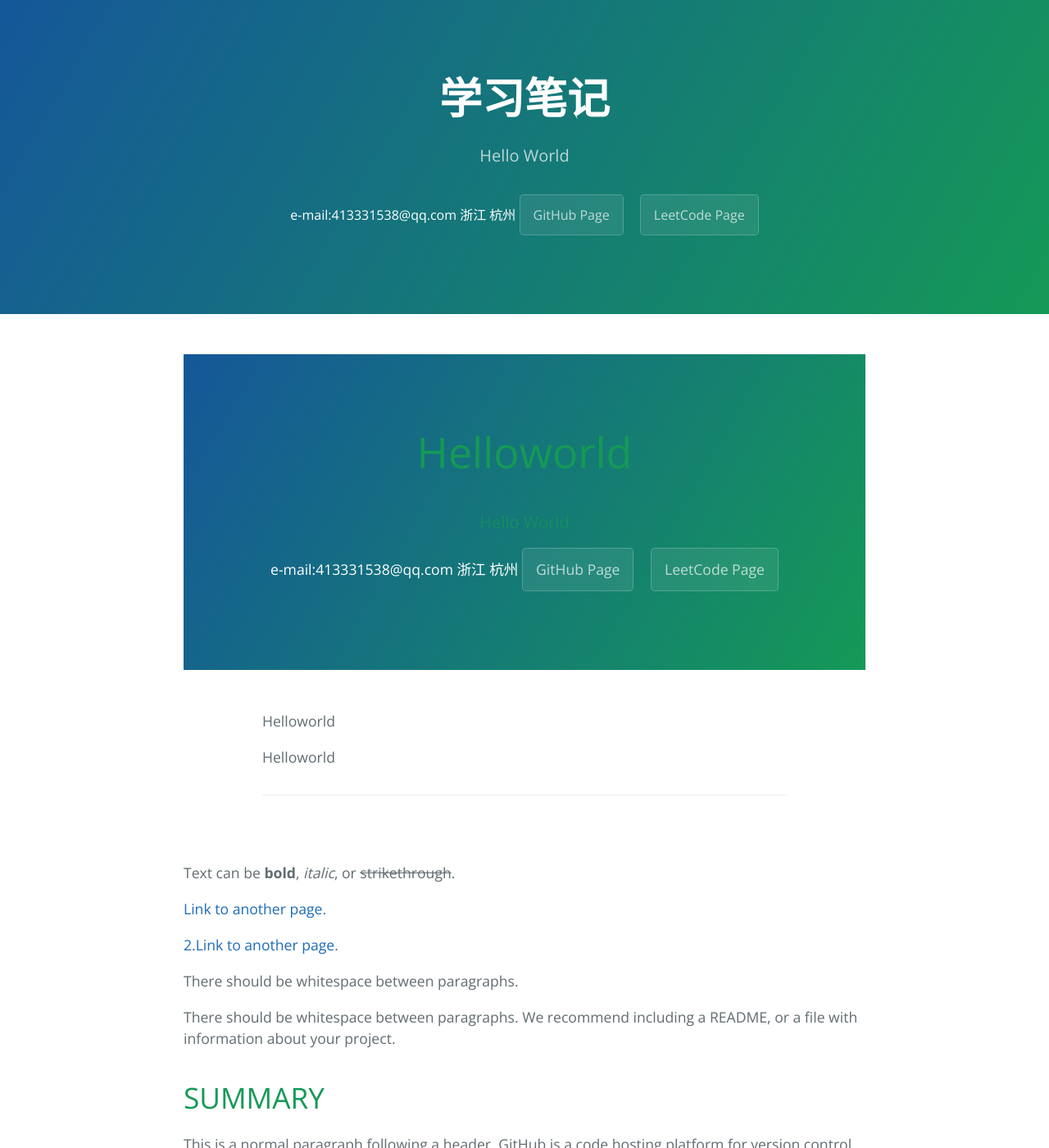
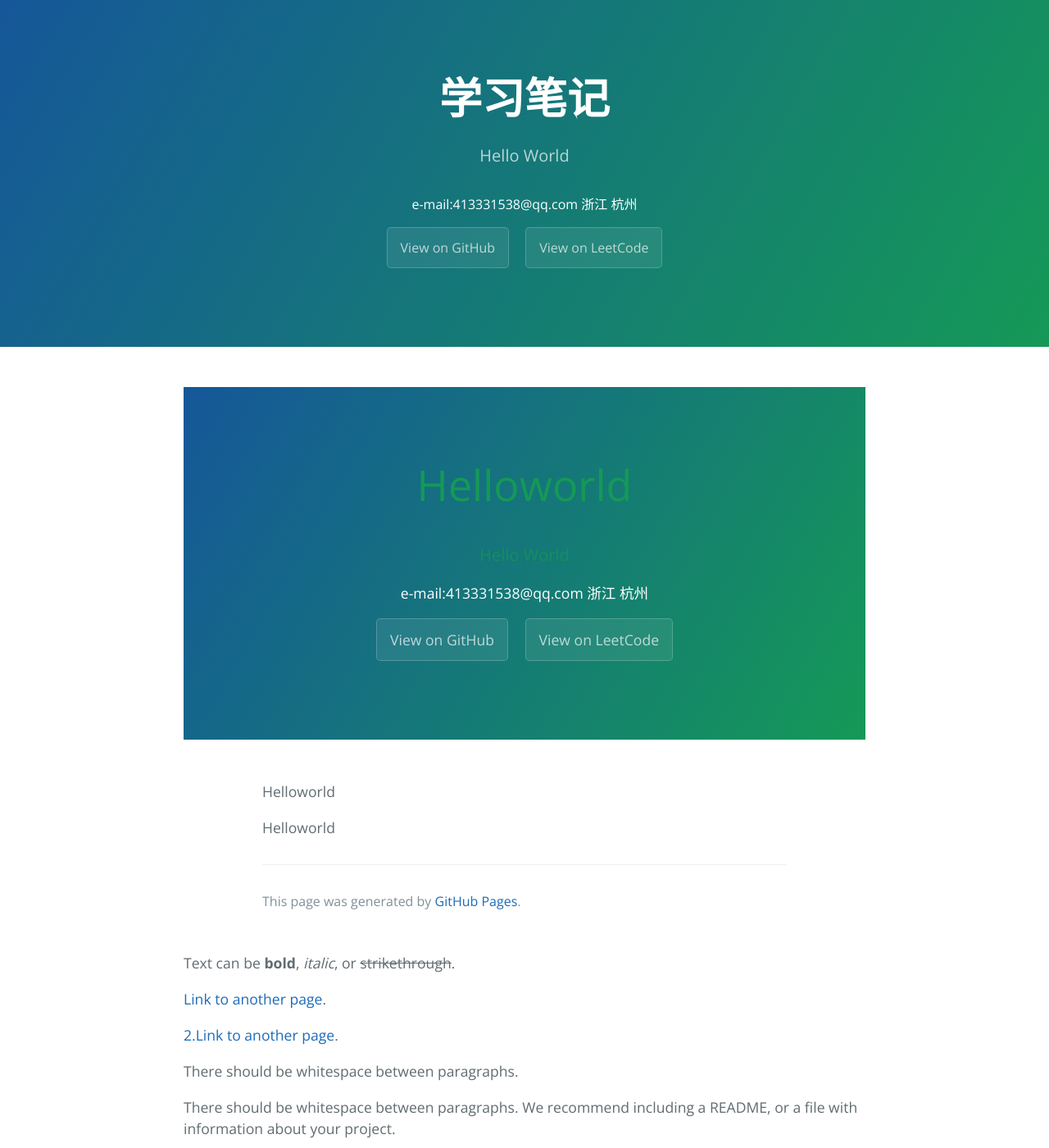
Before and after one commit to dc-orz/dc-orz.github.io, a Jekyll site: the page built from index.md, in a window 1280 px wide and 1400 px high. Shown: the whole window at 82% size. Built offline with Jekyll 4.4.1, drawn with Linux system fonts in a browser that asks for light colours; some of the changed text lies outside the part shown.

Commit message:
Update default.html

```diff
--- a/_layouts/default.html
+++ b/_layouts/default.html
@@ -34,9 +34,12 @@
         <a href="{{ site.github.zip_url }}" class="btn">Download .zip</a>
         <a href="{{ site.github.tar_url }}" class="btn">Download .tar.gz</a>
       {% endif %}
-      <span>e-mail:413331538@qq.com 浙江 杭州</span>
-      <a href="https://github.com/dc-orz" class="btn">GitHub Page</a>
-      <a href="https://leetcode-cn.com/u/dc1994" class="btn">LeetCode Page</a>
+      <p>
+        <span>e-mail:413331538@qq.com</span>
+        <span>浙江 杭州 </span>
+      </p>
+      <a href="https://github.com/dc-orz" class="btn">View on GitHub</a>
+      <a href="https://leetcode-cn.com/u/dc1994" class="btn">View on LeetCode</a>
     </header>
 
     <main id="content" class="main-content" role="main">
@@ -48,7 +51,7 @@
         {% if site.github.is_project_page %}
           <span class="site-footer-owner"><a href="{{ site.github.repository_url }}">{{ site.github.repository_name }}</a> is maintained by <a href="{{ site.github.owner_url }}">{{ site.github.owner_name }}</a>.</span>
         {% endif %}
-<!--         <span class="site-footer-credits">This page was generated by <a href="https://pages.github.com">GitHub Pages</a>.</span> -->
+        <span class="site-footer-credits">This page was generated by <a href="https://pages.github.com">GitHub Pages</a>.</span>
       </footer>
     </main>
   </body>
```
